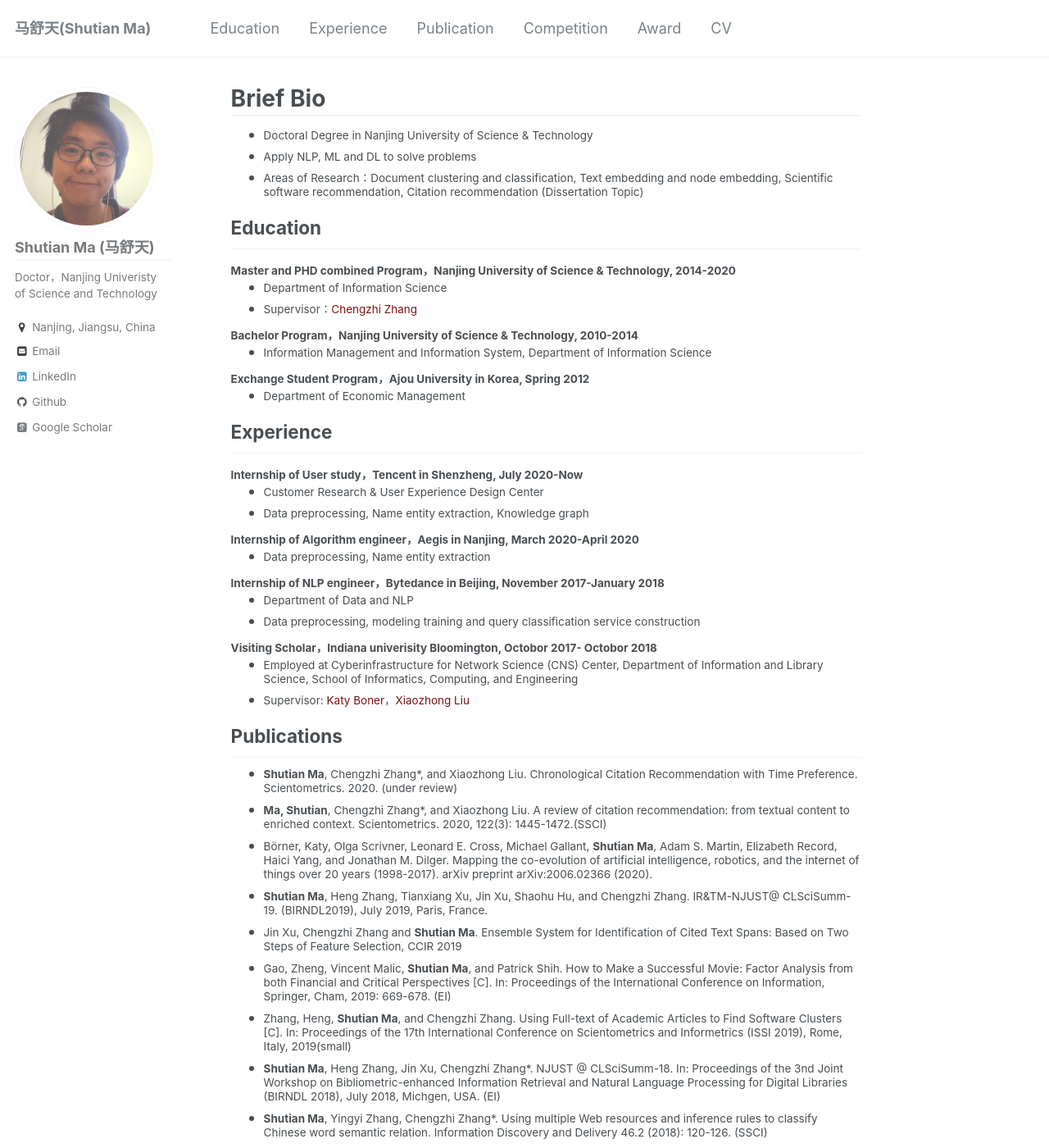
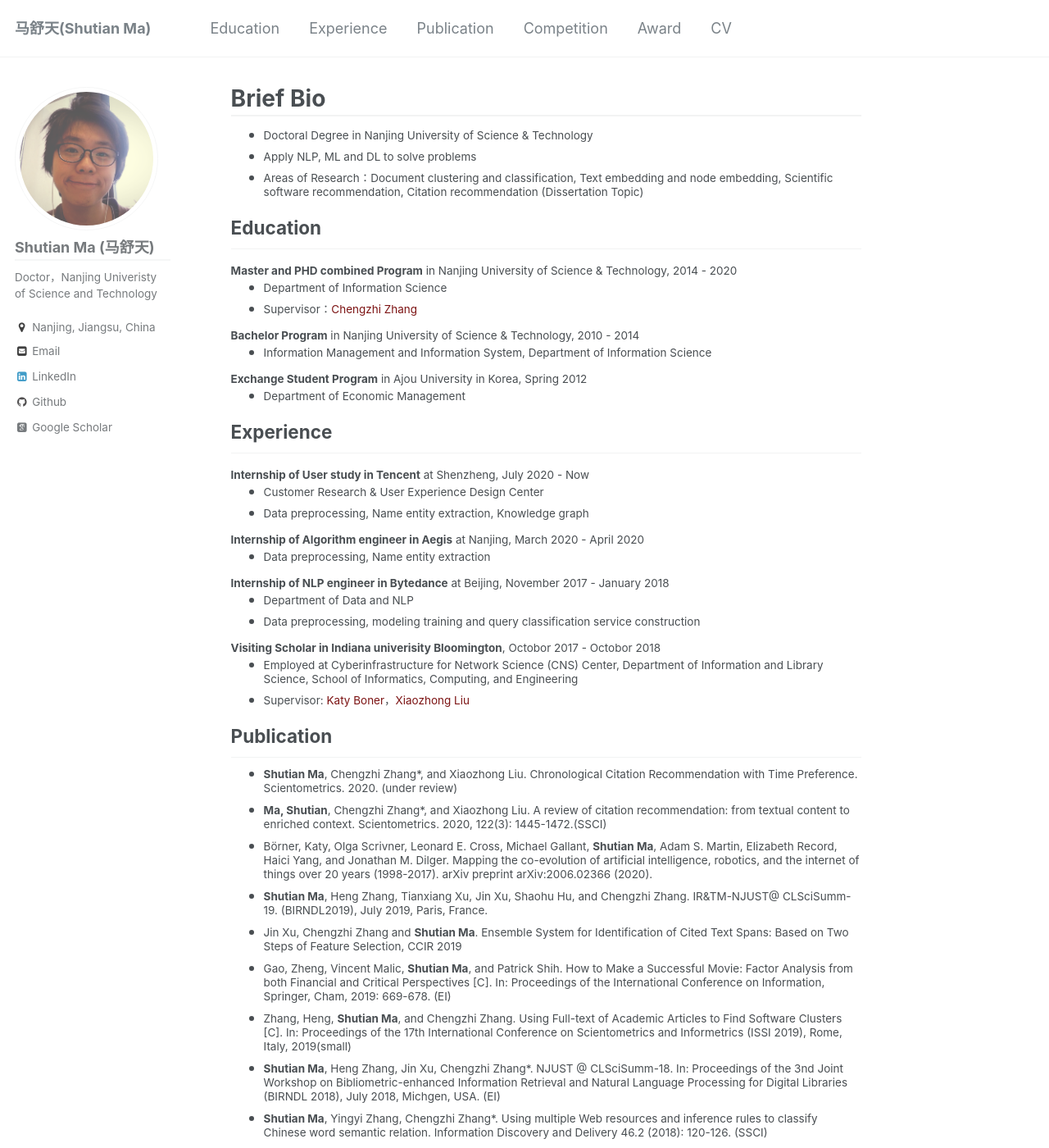
Before and after one commit to michellemashutian/michellemashutian.github.io_old, a Jekyll site: the page built from _pages/about.md, in a window 1280 px wide and 1400 px high. Shown: the whole window at 82% size. Built offline with Jekyll 4.4.1, drawn with Linux system fonts in a browser that asks for light colours; some web fonts are replaced; some of the changed text lies outside the part shown.

Commit message:
Update about.md

```diff
--- a/_pages/about.md
+++ b/_pages/about.md
@@ -42,35 +42,35 @@ h1, h2, h3, h4, h5, h6 {
 * <small> Areas of Research：Document clustering and classification, Text embedding and node embedding, Scientific software recommendation, Citation recommendation (Dissertation Topic) </small>
 
 <h2 id="research">Education</h2>
-<small>**Master and PHD combined Program，Nanjing University of Science & Technology, 2014-2020**</small>
+<small>**Master and PHD combined Program** in Nanjing University of Science & Technology, 2014 - 2020</small>
 * <small>Department of Information Science</small>
 * <small>Supervisor：[Chengzhi Zhang](https://www.researchgate.net/profile/Chengzhi_Zhang4)</small>
 
-<small>**Bachelor Program，Nanjing University of Science & Technology, 2010-2014**</small>
+<small>**Bachelor Program** in Nanjing University of Science & Technology, 2010 - 2014</small>
 * <small>Information Management and Information System, Department of Information Science</small>
 
-<small>**Exchange Student Program，Ajou University in Korea, Spring 2012**</small>
+<small>**Exchange Student Program** in Ajou University in Korea, Spring 2012</small>
 * <small>Department of Economic Management</small>
 
 
 <h2 id="experience">Experience</h2>
 
-<small>**Internship of User study，Tencent in Shenzheng, July 2020-Now**</small>
+<small>**Internship of User study in Tencent** at Shenzheng, July 2020 - Now</small>
 * <small>Customer Research & User Experience Design Center</small>
 * <small>Data preprocessing, Name entity extraction, Knowledge graph</small>
 
-<small>**Internship of Algorithm engineer，Aegis in Nanjing, March 2020-April 2020**</small>
+<small>**Internship of Algorithm engineer in Aegis** at Nanjing, March 2020 - April 2020</small>
 * <small>Data preprocessing, Name entity extraction </small>
 
-<small>**Internship of NLP engineer，Bytedance in Beijing, November 2017-January 2018**</small>
+<small>**Internship of NLP engineer in Bytedance** at Beijing, November 2017 - January 2018</small>
 * <small>Department of Data and NLP</small>
 * <small>Data preprocessing, modeling training and query classification service construction</small>
 
-<small>**Visiting Scholar，Indiana univerisity Bloomington, Octobor 2017- Octobor 2018**</small>
+<small>**Visiting Scholar in Indiana univerisity Bloomington**, Octobor 2017 - Octobor 2018</small>
 * <small>Employed at Cyberinfrastructure for Network Science (CNS) Center, Department of Information and Library Science, School of Informatics, Computing, and Engineering</small>
 * <small>Supervisor: [Katy Boner](http://ella.slis.indiana.edu/~katy/)，[Xiaozhong Liu](https://www.sice.indiana.edu/all-people/profile.html?profile_id=100)</small>
 
-<h2 id="publication">Publications</h2>
+<h2 id="publication">Publication</h2>
 
 * <small>**Shutian Ma**, Chengzhi Zhang*, and Xiaozhong Liu. Chronological Citation Recommendation with Time Preference. Scientometrics. 2020. (under review)<small>
 * <small>**Ma, Shutian**, Chengzhi Zhang*, and Xiaozhong Liu. A review of citation recommendation: from textual content to enriched context. Scientometrics. 2020, 122(3): 1445-1472.(SSCI)<small>
@@ -94,7 +94,7 @@ h1, h2, h3, h4, h5, h6 {
 * <small>**Shutian Ma**, Xiaoyong Zhang, Chengzhi Zhang*. NLPCC 2016 Shared Task: Chinese Words Similarity Measure via Ensemble Learning based on Multiple Resources. In: Proceedings of the Fifth Conference on Natural Language Processing and Chinese Computing & The Twenty Fourth International Conference on Computer Processing of Oriental Languages (NLPCC-ICCPOL 2016). Kunming, China, 2016: 862–869. (EI)<small>
 * <small>**Shutian Ma**, Chengzhi Zhang*, Daqing He. Document Representation Methods for Clustering Bilingual Documents. In: Processing of the 2016 Annual Meeting of the Association for Information Science and Technology (ASIST’2016), Copenhagen, Denmark, 2016.<small>
 * <small>**Shutian Ma**, Chengzhi Zhang*. Automatic Collection of the Parallel Corpus with Little Prior Knowledge. In: Proceedings of the 13th China National Conference on Computational Linguistics (CCL2014), Wuhan, China, 2014: 95-106. (EI)<small>
-* <small>章成志,徐津,**马舒天**.(2019).学术文本被引片段的自动识别研究(Automatic Identification of Cited Spans in Academic Articles).情报理论与实践:1-11.<small>
+* <small>章成志, 徐津, **马舒天**.(2019). 学术文本被引片段的自动识别研究(Automatic Identification of Cited Spans in Academic Articles). 情报理论与实践:1-11.<small>
 * <small>章成志, **马舒天**, 揭春雨, & 姚旭晨. (2018). 基于双语 URL 匹配模式可信度的平行网页识别研究(Detection of Parallel Web Pages Based on the Automatically Discovered Bilingual URL Pairing Patterns). 中文信息学报, 32(3), 91-100.<small>
 
 <h2 id="service">Competition</h2>
```
Also changed, not shown: other parts of _pages/about.md (+1 -1 lines).
